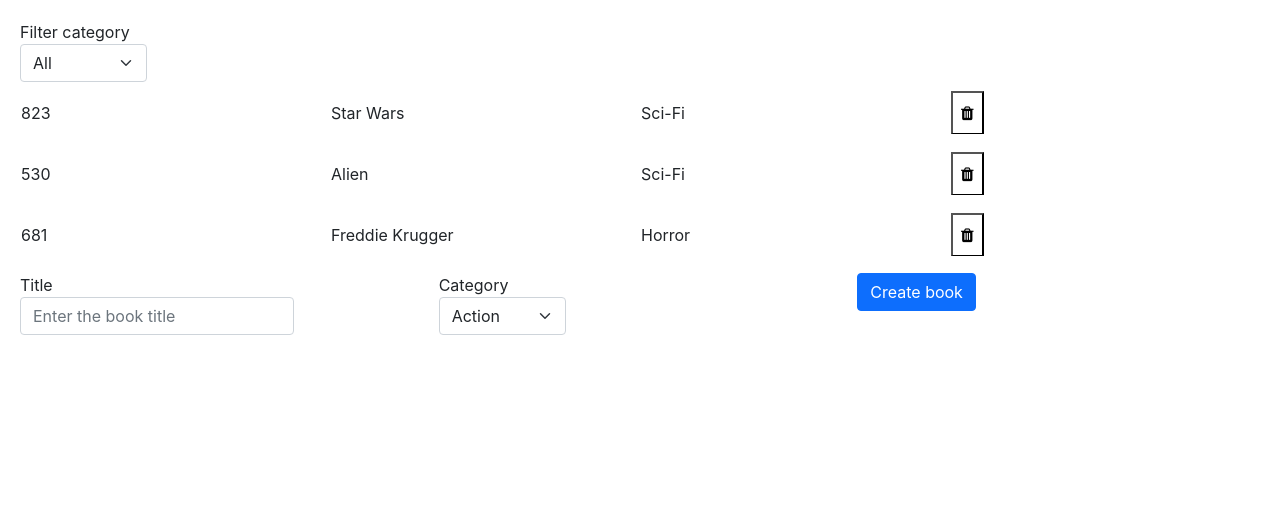
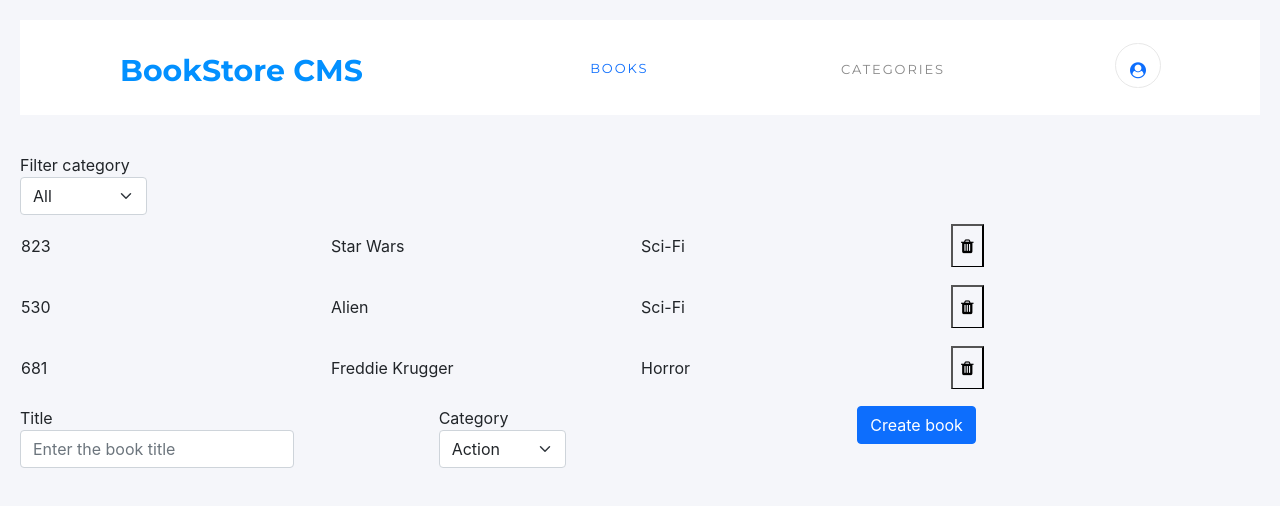
Before and after one commit to marcelomaidden/book_store_cms, a React (Create React App) app: page / in a window 1280 px wide. Shown: the top 506 px of the page. Built offline with nearby package versions, Linux system fonts and the light colour scheme.

Commit message:
Creates NavBar component and adds style

```diff
--- a/package.json
+++ b/package.json
@@ -10,6 +10,7 @@
     "react": "^17.0.1",
     "react-dom": "^17.0.1",
     "react-redux": "^7.2.2",
+    "react-router-dom": "^5.2.0",
     "react-scripts": "4.0.2",
     "redux": "^4.0.5",
     "typescript": "^4.1.5",
--- a/public/index.html
+++ b/public/index.html
@@ -11,6 +11,8 @@
     />
     <link href="https://cdn.jsdelivr.net/npm/bootstrap@5.0.0-beta2/dist/css/bootstrap.min.css" rel="stylesheet" integrity="sha384-BmbxuPwQa2lc/FVzBcNJ7UAyJxM6wuqIj61tLrc4wSX0szH/Ev+nYRRuWlolflfl" crossorigin="anonymous">
     <link rel="stylesheet" href="https://cdnjs.cloudflare.com/ajax/libs/font-awesome/4.7.0/css/font-awesome.min.css">
+    <link rel="preconnect" href="https://fonts.gstatic.com">
+    <link href="https://fonts.googleapis.com/css2?family=Montserrat:wght@400;700&display=swap" rel="stylesheet">
     <title>React App</title>
   </head>
   <body>
--- /dev/null
+++ b/src/components/NavBar.js
@@ -0,0 +1,14 @@
+import React from 'react';
+import { Link } from 'react-router-dom';
+import '../stylesheets/NavBar.css';
+
+const NavBar = () => (
+  <nav>
+    <h1 className="title col-5"><Link to="/">BookStore CMS</Link></h1>
+    <h2 className="books col-2"><Link to="/books">BOOKS</Link></h2>
+    <h2 className="categories col-2"><Link to="/categories">CATEGORIES</Link></h2>
+    <span className="login"><Link to="/login" className="fa fa-user-circle" /></span>
+  </nav>
+);
+
+export default NavBar;
--- a/src/index.css
+++ b/src/index.css
@@ -14,6 +14,7 @@ body {
     sans-serif;
   -webkit-font-smoothing: antialiased;
   -moz-osx-font-smoothing: grayscale;
+  background-color: #f5f6fa;
 }
 
 code {
--- a/src/index.js
+++ b/src/index.js
@@ -3,8 +3,10 @@ import React from 'react';
 import ReactDOM from 'react-dom';
 import { Provider } from 'react-redux';
 import { createStore } from 'redux';
+import { BrowserRouter as Router, Switch, Route } from 'react-router-dom';
 import './index.css';
 import App from './components/App';
+import NavBar from './components/NavBar';
 import rootReducer from './reducers';
 
 const store = createStore(
@@ -13,7 +15,14 @@ const store = createStore(
 );
 ReactDOM.render(
   <Provider store={store}>
-    <App />
+    <Router>
+      <NavBar />
+      <Switch>
+        <Route path="/" component={App} />
+        <Route path="/books" component={App} />
+        <Route path="/categories" component={App} />
+      </Switch>
+    </Router>
   </Provider>,
   document.getElementById('root'),
 );
--- /dev/null
+++ b/src/stylesheets/NavBar.css
@@ -0,0 +1,64 @@
+:root {
+  --black-two: #121212;
+}
+
+.login {
+  margin: 0;
+  padding: 14px;
+  border: solid 1px #e8e8e8;
+  border-radius: 30px;
+}
+
+h1.title a {
+  height: 37px;
+  margin: 6px 47px 2px 0;
+  font-size: 30px;
+  font-weight: bold;
+  font-stretch: normal;
+  font-style: normal;
+  line-height: normal;
+  letter-spacing: normal;
+  color: #0290ff;
+}
+
+h2.books,
+h2.categories a {
+  color: var(--black-two);
+}
+
+h2.books a {
+  height: 16px;
+  margin: 18px 41px 11px 0;
+  font-size: 13px;
+  font-weight: normal;
+  font-stretch: normal;
+  font-style: normal;
+  line-height: normal;
+  letter-spacing: 1.9px;
+}
+
+h2.categories {
+  height: 16px;
+  margin: 18px 64px 11px 41px;
+  opacity: 0.5;
+  font-size: 13px;
+  font-weight: normal;
+  font-stretch: normal;
+  font-style: normal;
+  line-height: normal;
+  letter-spacing: 1.9px;
+}
+
+nav {
+  display: flex;
+  justify-content: space-between;
+  height: 95px;
+  margin: 0 0 38px;
+  padding: 23px 99px 27px 100px;
+  background-color: #ffffff;
+}
+
+nav a {
+  text-decoration: none;
+  font-family: 'Montserrat', sans-serif;
+}
```
Also changed, not shown: 1 other file (tests, documents, lock files or other folders).
